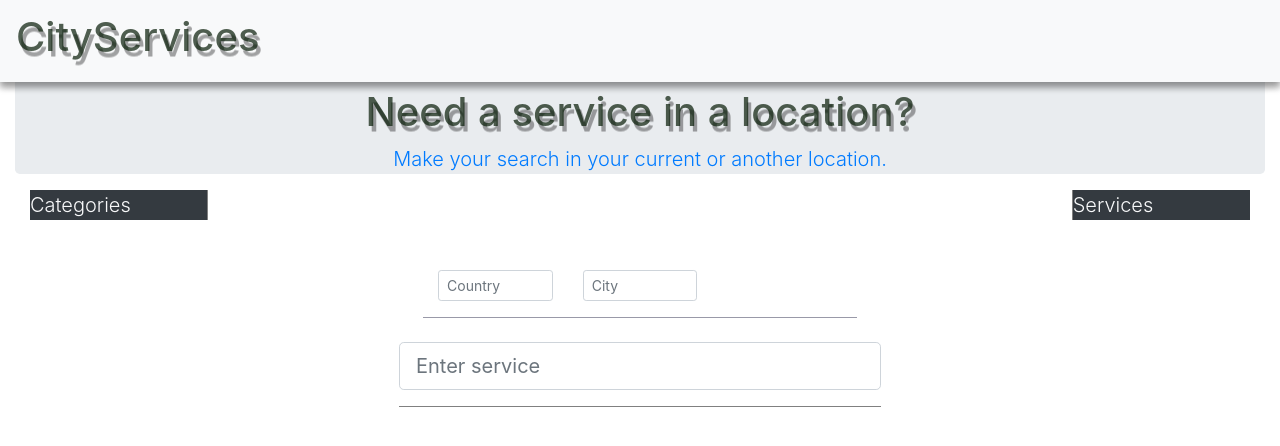
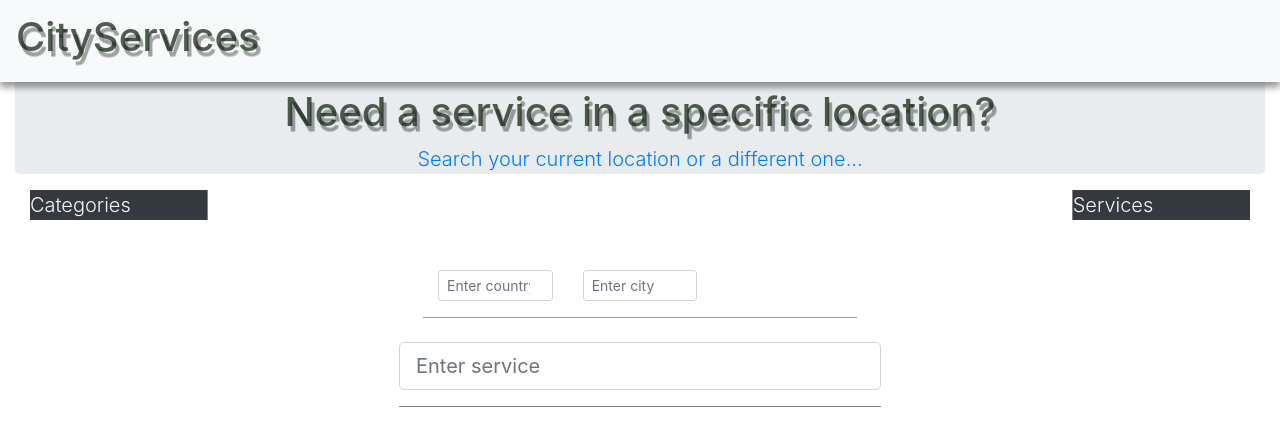
Before and after one commit to BuildForSDG/team-090-fullstack, a Django app: page / in a window 1280 px wide. Shown: the top 446 px of the page. Run offline with Django 3.2, Linux system fonts and the light colour scheme; parts of the project's set-up code (start-up, migrations or seed data) failed here and were passed over; some libraries are stand-ins or nearby versions.

Commit message:
edit hompage contents

```diff
--- a/smartcity/fullstack/admin.py
+++ b/smartcity/fullstack/admin.py
@@ -1,6 +1,5 @@
 from django.contrib import admin
-from .models import (Service, Category, Suspension,
-                     Subscription, ServiceProvider, CustomerProfile)
+from .models import (Service, Category, Suspension, Subscription, ServiceProvider, CustomerProfile)
 # from cities_light.models import City, Region, Country
 
 # Register your models here.
--- a/smartcity/fullstack/templates/fullstack/home.html
+++ b/smartcity/fullstack/templates/fullstack/home.html
@@ -2,8 +2,8 @@
 {% load bootstrap4 %}
 {% block header %}
     <div class="jumbotron" style="padding-bottom: 0; margin: 0;">
-        <h1 class="text-center cityLogo">Need a service in a location?</h1>
-        <p class=" text-center text-weight-normal lead">Make your search in your current or another location.</p>
+        <h1 class="text-center cityLogo">Need a service in a specific location?</h1>
+        <p class=" text-center text-weight-normal lead">Search your current location or a different one...</p>
     </div>
 {% endblock %}
 {% block content %}
@@ -23,13 +23,13 @@
             <div class="col-xl-4 col-lg-4 col-sm-4">
                 <div class="form-group">
                     <!--label for="country">Country</label-->
-                    <input class="form-control form-control-sm" name="country" type="search" placeholder="Country">
+                    <input class="form-control form-control-sm" name="country" type="search" placeholder="Enter country">
                 </div>
             </div>
             <div class="col-xl-4 col-lg-4 col-sm-4">
                 <div class="form-group">
                     <!--label for="city">City</label-->
-                    <input class="form-control form-control-sm" name="city"  type="search" placeholder="City">
+                    <input class="form-control form-control-sm" name="city"  type="search" placeholder="Enter city">
                 </div>
             </div>
         </div>
```
